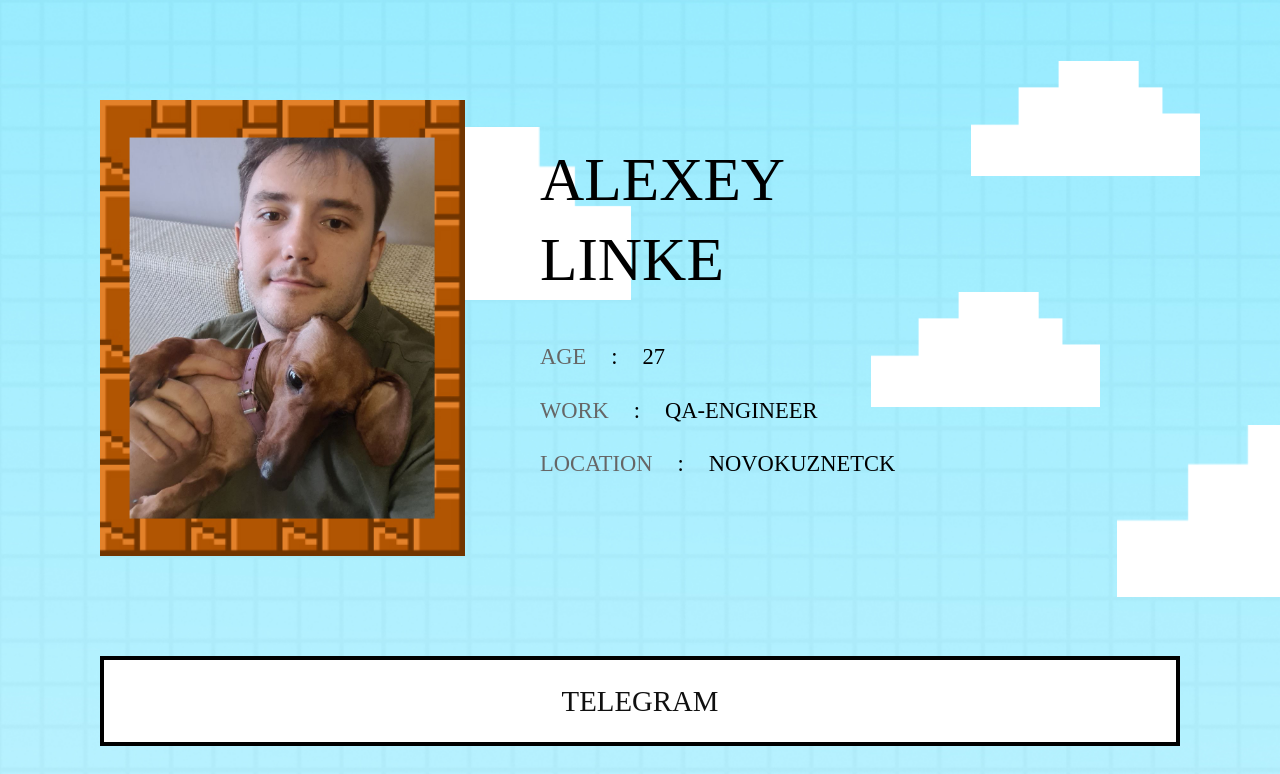
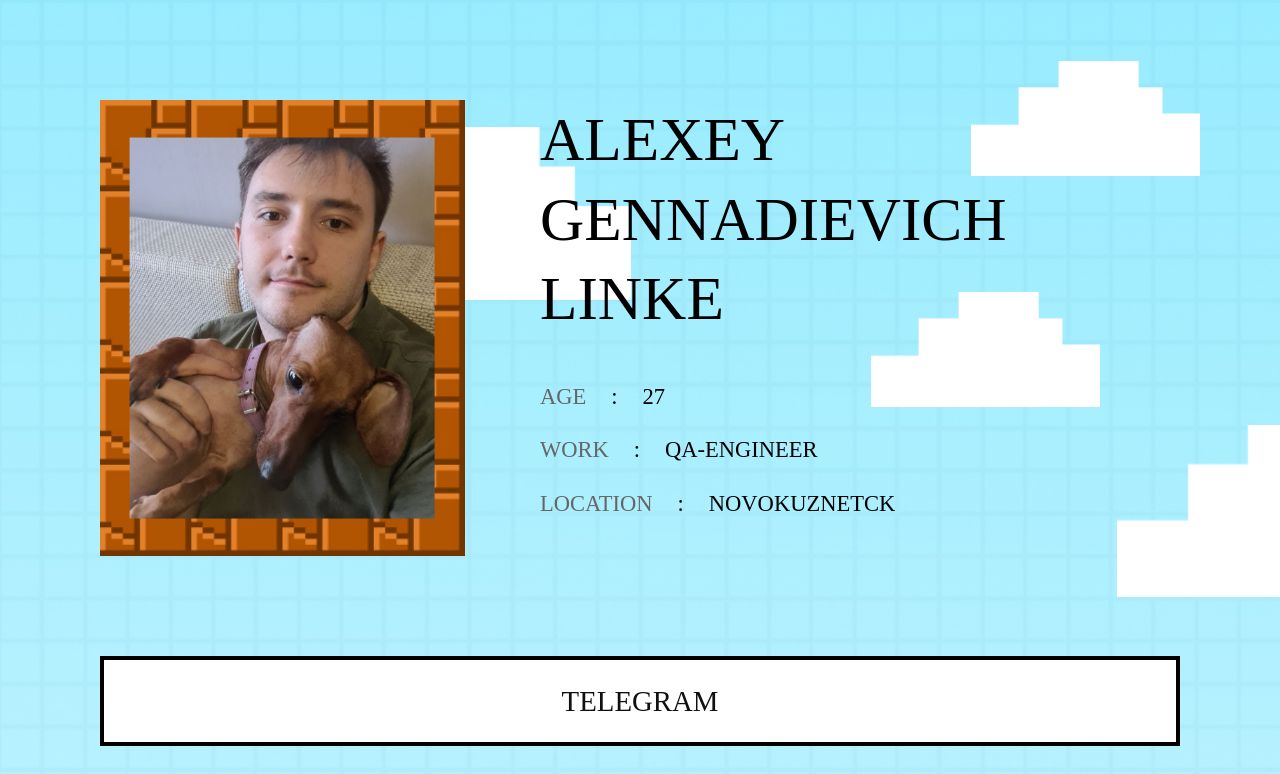
Before and after one commit to jiuhke/CV, a plain HTML site: page сайт/index.html in a window 1280 px wide. Shown: the top 774 px of the page. Drawn offline with Linux system fonts and the light colour scheme; files whose address does not match are found by name.

Commit message:
Добавил_отчество

```diff
--- a/сайт/index.html
+++ b/сайт/index.html
@@ -39,6 +39,7 @@
                <div class="text">
                   <div class="name">
                      <div>Alexey</div>
+                     <div>Gennadievich</div>
                      <div>Linke</div>
                   </div>
                   <div>
```
